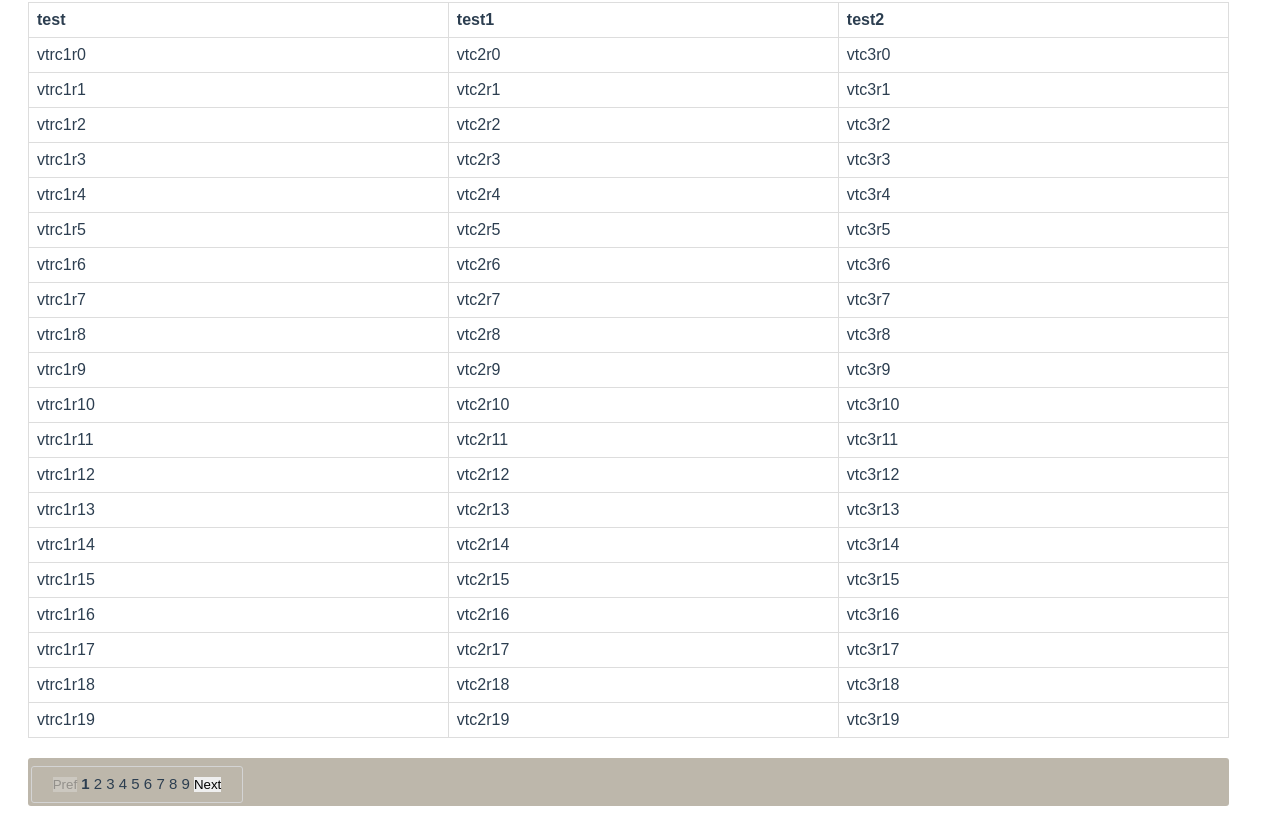
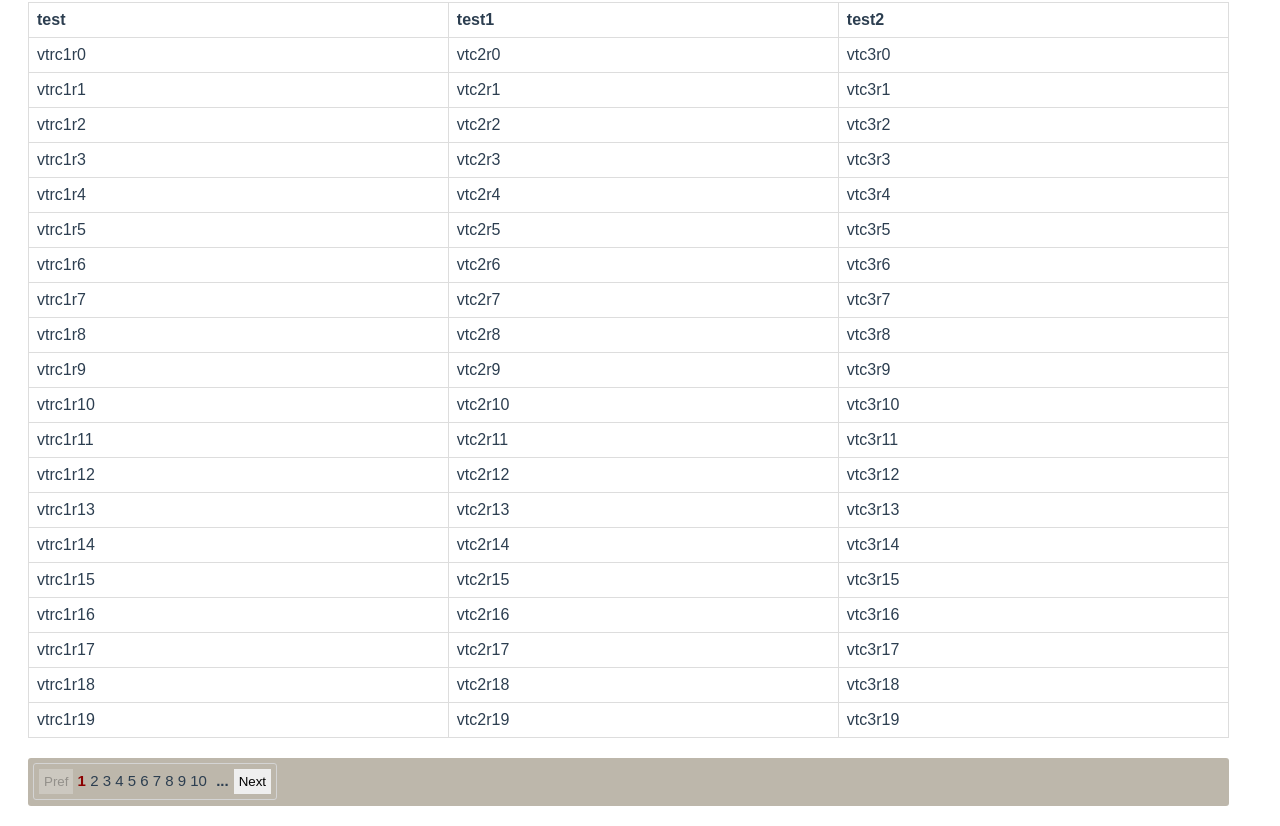
Before and after one commit to min-gb/vuejs-components, a Vue app: page / in a window 1280 px wide. Shown: the part 350-1176 px from the top of the page. Built offline with nearby package versions, Linux system fonts and the light colour scheme.

Commit message:
#11 Correcting pagination

```diff
--- a/package.json
+++ b/package.json
@@ -1,6 +1,6 @@
 {
   "name": "@min-gb/vuejs-components",
-  "version": "0.0.6",
+  "version": "0.0.7",
   "private": false,
   "license": "MIT",
   "keywords": [
--- a/src/components/SimplePagination.vue
+++ b/src/components/SimplePagination.vue
@@ -6,15 +6,15 @@
                 @click="previousPage"
         >Pref
         </button>
-
+        <span v-if="section > 1" v-on:click="section=section-1" class="btn-pagination" style="font-weight: bolder">...</span>
         <SimplePaginationTrigger
                 v-for="(item, index) in paginationTriggers"
-                :key="item"
-                v-bind:class='{"min-gb-current-page": (currentPage===(index+1))}'
-                :pageNumber="index+1"
-                @loadPage="onLoadPage(index+1)"
+                :key="item*((section-1)*pageCount)"
+                v-bind:class='{"min-gb-current-page": (currentPage===(index+1+((section-1)*pageCount)))}'
+                :pageNumber="index+1+((section-1)*pageCount)"
+                @loadPage="onLoadPage(index+1+((section-1)*pageCount))"
         />
-
+            <span v-on:click="section=section+1" class="btn-pagination" style="font-weight: bolder">...</span>
         <button class="btn-pagination"
                 :disabled="isNextButtonDisabled"
                 @click="nextPage">
@@ -51,6 +51,7 @@
         },
         data() {
             return {
+                section: 1
             }
         },
         computed: {
@@ -61,7 +62,7 @@
                 return this.currentPage === this.pageCount
             },
             paginationTriggers() {
-                return Array(this.pageCount -1)
+                return Array(this.pageCount)
             }
         },
         methods: {
@@ -88,15 +89,19 @@
 
 <style scoped>
     .btn-pagination {
-        padding: 0px 0px 0px 0px;
+        padding: 5px 5px 5px 5px;
         border: none;
     }
     .min-gb-pagination {
         padding: 0px 0px 0px 0px;
-        margin-top: 8px;
+        margin-top: 5px;
+        margin-left: 5px;
+        margin-right: 5px;
+        width: auto;
     }
     .min-gb-current-page {
         font-weight: bold;
+        color: darkred;
     }
 
 </style>
```
